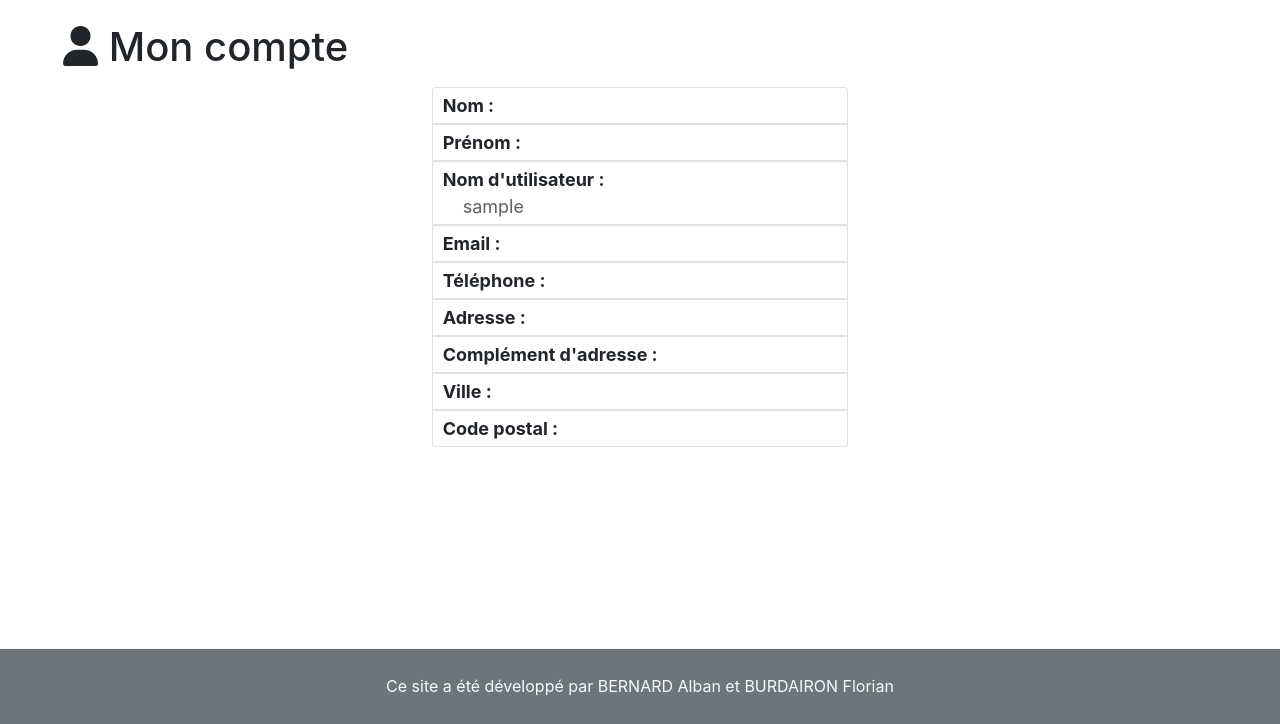
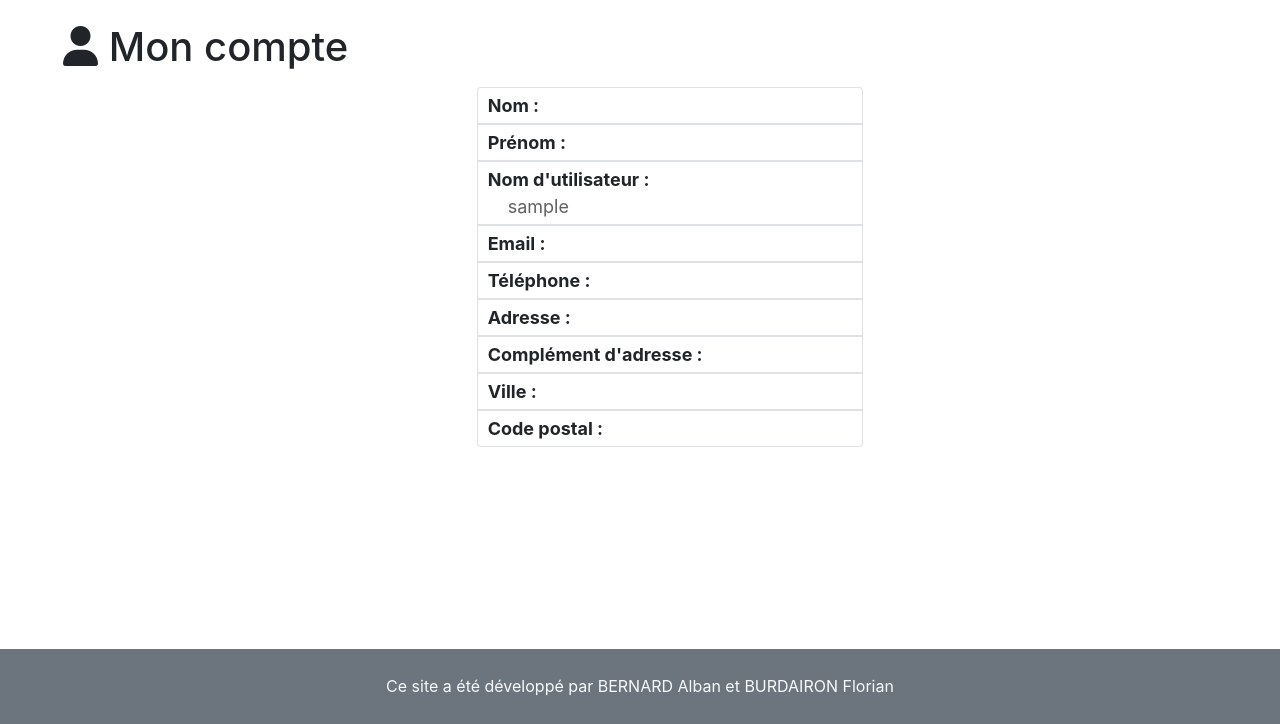
Before and after one commit to florianBurdairon/projet-ISI-WEB, a PHP site: template view/viewAccount.php in a window 1280 px wide. Shown: the part 76-800 px from the top of the page. Run offline with PHP 8.4, Linux system fonts and the light colour scheme; the template is opened without the code that fills it: most values are stand-ins (such as "Sample title", 1, 10 or a date in 2020); data that the repository does not hold is empty; some libraries are stand-ins or nearby versions.

Commit message:
correction details in design

```diff
--- a/view/viewAccount.php
+++ b/view/viewAccount.php
@@ -1,26 +1,28 @@
 <div class="d-sm-inline-flex d-flex w-100">
     <div class="container-fluid">
         <h1 class="mt-4 mb-3 ml-5"><i class="fa fa-user"></i> Mon compte</h1>
+        <div class="d-flex flex-column align-items-center justify-content-center w-100">
 
-        <div class="d-flex flex-column align-items-center">
-            <p class="account-category border-top border-right border-left rounded-top col-4 pt-1"><b>Nom :</b></p>
-            <p class="account-info border-bottom border-right border-left col-4 pb-1"><?=(($user != null) ? $user->get_surname() : "");?></p>
-            <p class="account-category border-top border-right border-left col-4 pt-1"><b>Prénom :</b></p>
-            <p class="account-info border-bottom border-right border-left col-4 pb-1"><?=(($user != null) ? $user->get_forname() : "");?></p>
-            <p class="account-category border-top border-right border-left col-4 pt-1"><b>Nom d'utilisateur :</b></p>
-            <p class="account-info border-bottom border-right border-left col-4 pb-1"><?=(($user != null) ? $login->get_username() : "");?></p>
-            <p class="account-category border-top border-right border-left col-4 pt-1"><b>Email :</b></p>
-            <p class="account-info border-bottom border-right border-left col-4 pb-1"><?=(($user != null) ? $user->get_email() : "");?></p>
-            <p class="account-category border-top border-right border-left col-4 pt-1"><b>Téléphone :</b></p>
-            <p class="account-info border-bottom border-right border-left col-4 pb-1"><?=(($user != null) ? $user->get_phone() : "");?></p>
-            <p class="account-category border-top border-right border-left col-4 pt-1"><b>Adresse :</b></p>
-            <p class="account-info border-bottom border-right border-left col-4 pb-1"><?=(($user != null) ? $user->get_add1() : "");?></p>
-            <p class="account-category border-top border-right border-left col-4 pt-1"><b>Complément d'adresse :</b></p>
-            <p class="account-info border-bottom border-right border-left col-4 pb-1"><?=(($user != null) ? $user->get_add2() : "");?></p>
-            <p class="account-category border-top border-right border-left col-4 pt-1"><b>Ville :</b></p>
-            <p class="account-info border-bottom border-right border-left col-4 pb-1"><?=(($user != null) ? $user->get_add3() : "");?></p>
-            <p class="account-category border-top border-right border-left col-4 pt-1"><b>Code postal :</b></p>
-            <p class="account-info border-bottom border-right border-left rounded-bottom col-4 pb-1 mb-4"><?=(($user != null) ? $user->get_postcode() : "");?></p>
+            <div class="d-flex flex-column col-4">
+                <p class="account-category border-top border-right border-left rounded-top w-100 pt-1"><b>Nom :</b></p>
+                <p class="account-info border-bottom border-right border-left w-100 pb-1"><?=(($user != null) ? $user->get_surname() : "");?></p>
+                <p class="account-category border-top border-right border-left w-100 pt-1"><b>Prénom :</b></p>
+                <p class="account-info border-bottom border-right border-left w-100 pb-1"><?=(($user != null) ? $user->get_forname() : "");?></p>
+                <p class="account-category border-top border-right border-left w-100 pt-1"><b>Nom d'utilisateur :</b></p>
+                <p class="account-info border-bottom border-right border-left w-100 pb-1"><?=(($user != null) ? $login->get_username() : "");?></p>
+                <p class="account-category border-top border-right border-left w-100 pt-1"><b>Email :</b></p>
+                <p class="account-info border-bottom border-right border-left w-100 pb-1"><?=(($user != null) ? $user->get_email() : "");?></p>
+                <p class="account-category border-top border-right border-left w-100 pt-1"><b>Téléphone :</b></p>
+                <p class="account-info border-bottom border-right border-left w-100 pb-1"><?=(($user != null) ? $user->get_phone() : "");?></p>
+                <p class="account-category border-top border-right border-left w-100 pt-1"><b>Adresse :</b></p>
+                <p class="account-info border-bottom border-right border-left w-100 pb-1"><?=(($user != null) ? $user->get_add1() : "");?></p>
+                <p class="account-category border-top border-right border-left w-100 pt-1"><b>Complément d'adresse :</b></p>
+                <p class="account-info border-bottom border-right border-left w-100 pb-1"><?=(($user != null) ? $user->get_add2() : "");?></p>
+                <p class="account-category border-top border-right border-left w-100 pt-1"><b>Ville :</b></p>
+                <p class="account-info border-bottom border-right border-left w-100 pb-1"><?=(($user != null) ? $user->get_add3() : "");?></p>
+                <p class="account-category border-top border-right border-left w-100 pt-1"><b>Code postal :</b></p>
+                <p class="account-info border-bottom border-right border-left rounded-bottom w-100 pb-1 mb-4"><?=(($user != null) ? $user->get_postcode() : "");?></p>
+            </div>
         </div>
     </div>
 </div>
--- a/view/viewOrder.php
+++ b/view/viewOrder.php
@@ -68,7 +68,11 @@
             <?php endif; ?>
         </div>
 
-        <hr class="hr mb-5 mt-5" />
+        <hr class="hr mt-5" />
+
+        <div class="mb-3 mt-3 d-flex justify-content-center">
+            <h2>Contenu de la commande</h2>
+        </div>
 
         <div class="container d-flex flex-wrap justify-content-center">
         <?php
--- a/view/viewOrderAddress.php
+++ b/view/viewOrderAddress.php
@@ -47,7 +47,7 @@
                         <input type="number" name="postcode" value="<?= $postcode ?>">
                     </div>
                     <div class="d-flex flex-row justify-content-center">
-                        <button class="btn align-items-end" type="submit">Utiliser cette addresse.</button>
+                        <button class="btn align-items-end" type="submit">Utiliser cette addresse</button>
                     </div>
                 </form>
             </div>
@@ -111,7 +111,7 @@
                     <input type="number" name="postcode" value="<?= $postcode ?>">
                 </div>
                 <div class="d-flex flex-row justify-content-center">
-                        <button class="btn align-items-end" type="submit">Utiliser cette addresse.</button>
+                    <button class="btn align-items-end" type="submit">Utiliser cette addresse</button>
                 </div>
             </form>
         </div>
--- a/view/viewPayment.php
+++ b/view/viewPayment.php
@@ -39,7 +39,11 @@
             <a class="btn border rounded larger-text" href="paid"><b><i class="fa fa-dollar"></i> Payer <?= number_format($total, 2) ?>€</b></a>
         </div>
 
-        <hr class="hr mb-5 mt-5" />
+        <hr class="hr mt-5" />
+
+        <div class="mb-3 mt-3 d-flex justify-content-center">
+            <h2>Contenu de la commande</h2>
+        </div>
 
         <div class="container d-flex flex-wrap justify-content-center">
         <?php
```
Lines whose indentation alone changed are shown as unchanged.
